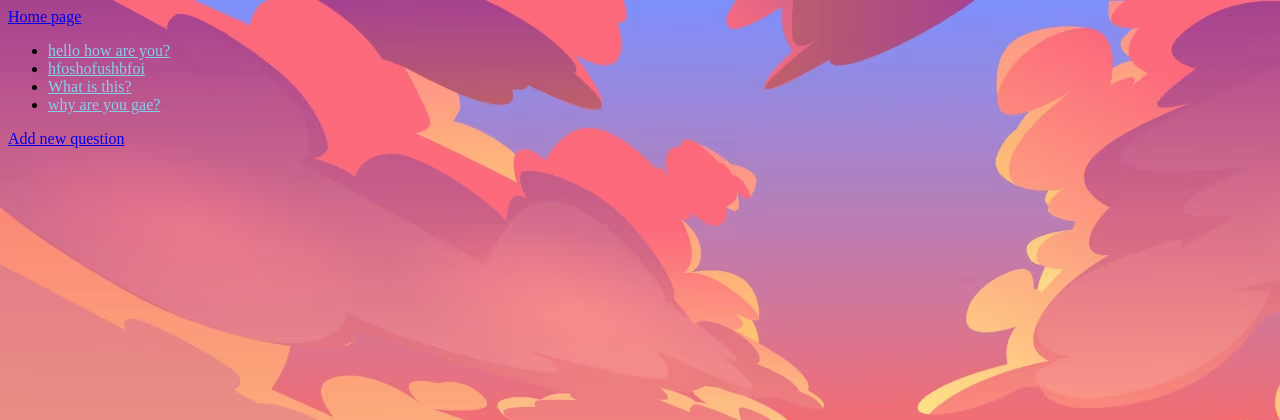
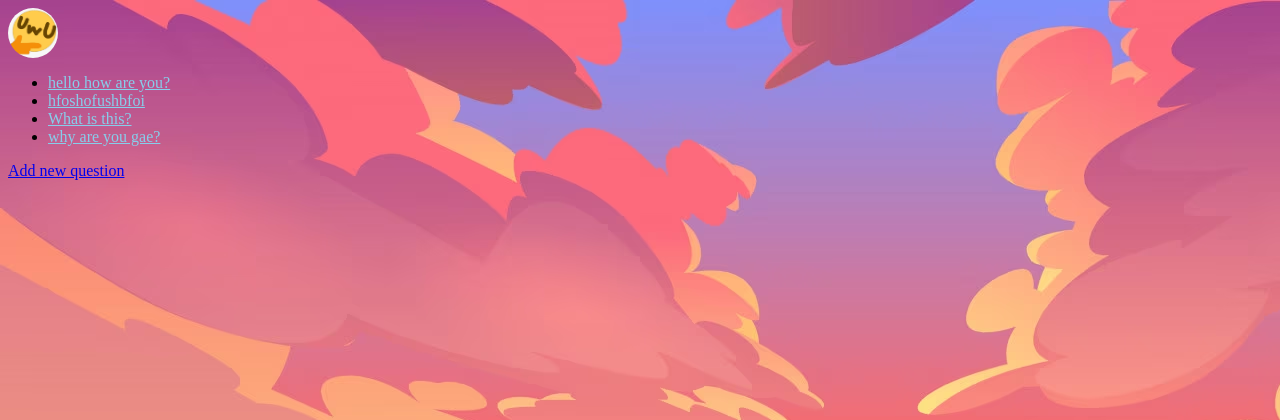
Before and after one commit to MehmoodBhutta/django-offical-tutorial, a Django app: page /polls/ in a window 1280 px wide. Shown: the top 420 px of the page. Run offline with Django 4.2, Linux system fonts and the light colour scheme; data comes from the database, SQL or seed files in the repository.

Commit message:
home page icon added

```diff
--- a/mysite/polls/static/polls/style.css
+++ b/mysite/polls/static/polls/style.css
@@ -28,3 +28,8 @@ li:hover {
     display: inline-block;
   }
 }
+div {
+
+    font-family: "Times New Roman", Times, serif;
+
+}
--- a/mysite/polls/templates/polls/addques.html
+++ b/mysite/polls/templates/polls/addques.html
@@ -5,7 +5,6 @@
 {% block page_links %}
 <link rel="stylesheet" href="{% static 'polls/style.css' %}">
 {% endblock %}
-
 
 {%block page_body%}
 {% include "polls/includes/header.html" %}
--- a/mysite/polls/templates/polls/includes/header.html
+++ b/mysite/polls/templates/polls/includes/header.html
@@ -1,3 +1,11 @@
+{% load static %}
 <header>
-    <nav><a href="{% url 'polls:index' %}">Home page</a></nav>
+
+    <nav>
+        <a href="{% url 'polls:index' %}">
+            <img src="{% static 'polls/images/uwu.jpg' %}" alt="uwu image" width="50px" height="50px" style="border-radius: 50px;">
+
+        <a href="{% url 'polls:index' %}"></a>
+        </a>
+    </nav>
 </header>
--- a/mysite/polls/templates/polls/index.html
+++ b/mysite/polls/templates/polls/index.html
@@ -30,5 +30,6 @@
 
 
     <a href="{% url 'polls:addques' %}">Add new question</a>
+
 </body>
 {%endblock%}
--- a/mysite/templates/base.html
+++ b/mysite/templates/base.html
@@ -5,7 +5,7 @@
     </head>
     {%block page_body%}
         <body class='general'>
-
+         <img src="" alt="">
         </body>
     {%endblock%}
 </html>
```
Also changed, not shown: mysite/mysite/settings.py (+11 -1 lines), mysite/polls/static/polls/images/2144.png (added), mysite/polls/static/polls/images/home-icon-house-sticker-pixel-600w-2188500323.webp (added), mysite/polls/static/polls/images/homepage.png (added), mysite/polls/static/polls/images/uwu.jpg (added), mysite/polls/static/polls/images/uwu.png (added), 5 other files.
